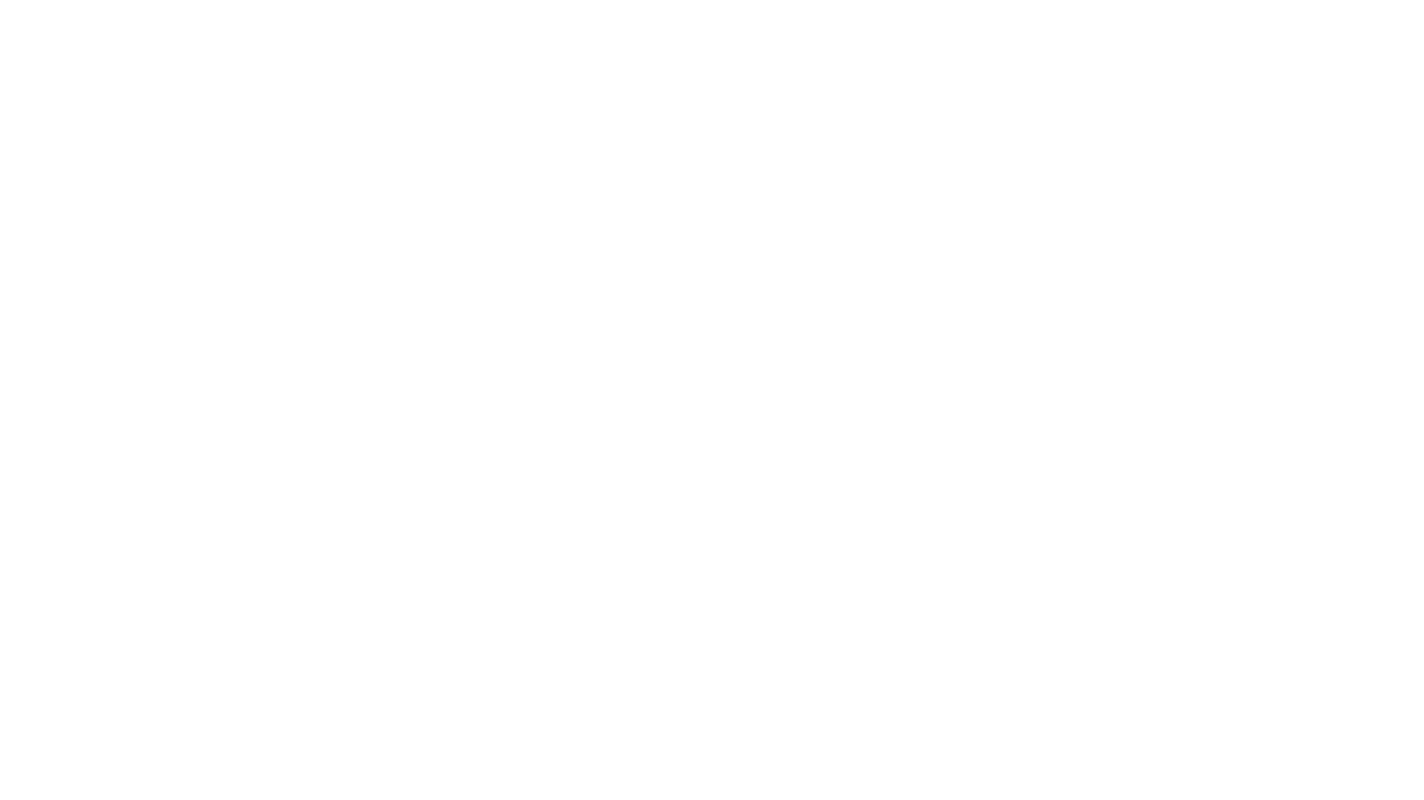
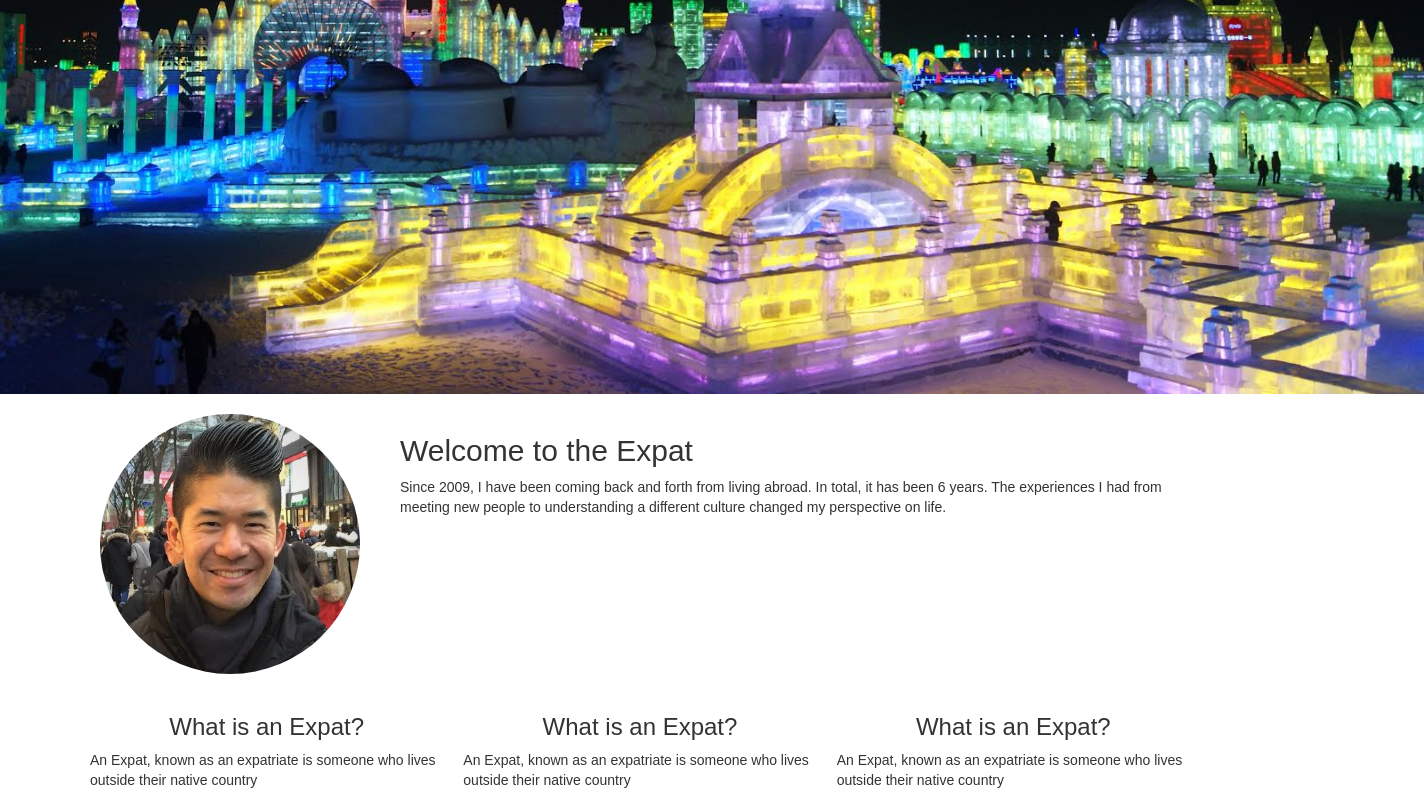
Before and after one commit to RyanOkamuro/expat-life, a React (Create React App) app: page / in a window 1280 px wide. Shown: the part 476-1276 px from the top of the page, 1424 px wide, since content can reach past the window. Before the commit the page ends 800 px from the top, so only its background shows below. Built offline with nearby package versions, Linux system fonts and the light colour scheme.

Commit message:
Create basic landing page

```diff
--- a/src/App.jsx
+++ b/src/App.jsx
@@ -1,18 +1,33 @@
-import React, { Component } from 'react';
-import { BrowserRouter as Router, Route } from 'react-router-dom';
+import React from 'react';
+import { BrowserRouter as Router, Route, Switch} from 'react-router-dom';
+import Home from './components/landing/Home';
 import './App.css';
 import CustomNavBar from './components/CustomNavBar';
 
-class App extends Component {
-  render() {
+export default function App() {
+  const blogPosts = [{
+    id: '1',
+    title: 'What is an Expat?',
+    blogEntry: 'An Expat, known as an expatriate is someone who lives outside their native country'
+  },{
+    id: '2',
+    title: 'What is an Expat?',
+    blogEntry: 'An Expat, known as an expatriate is someone who lives outside their native country'
+  }, {
+    id: '3',
+    title: 'What is an Expat?',
+    blogEntry: 'An Expat, known as an expatriate is someone who lives outside their native country'
+  }]
     return (
       <Router>
         <div>
           <CustomNavBar />
+          <main role='main'>
+            <Switch>
+              <Route exact path='/' component={ ()=> <Home blogPosts={blogPosts} /> } />
+            </Switch>
+          </main>
         </div>
       </Router>
     );
-  }
 }
-
-export default App;
--- /dev/null
+++ b/src/components/BloggingEntry.css
@@ -0,0 +1,4 @@
+
+h2 {
+    text-align: center;
+}
--- /dev/null
+++ b/src/components/landing/BloggingLanding.css
@@ -0,0 +1,9 @@
+
+h3 {
+    text-align: center;
+}
+
+.landing-featured-posts {
+    padding-left: 10px;
+    padding-right: 10px;
+}
--- /dev/null
+++ b/src/components/landing/BloggingLanding.jsx
@@ -0,0 +1,15 @@
+import React, { Component } from 'react';
+import './BloggingLanding.css'
+
+class BloggingLanding extends Component {
+    render() {
+        return (
+            <div className='landing-featured-posts'>
+                <h3>{this.props.blogPost.title}</h3>
+                <p>{this.props.blogPost.blogEntry}</p>
+            </div>
+        );
+    }
+}
+
+export default BloggingLanding;
--- /dev/null
+++ b/src/components/landing/Home.css
@@ -0,0 +1,36 @@
+
+.home-banner {
+    height: 800px;
+    display: block;
+    margin-left: auto;
+    margin-right: auto;
+}
+
+.landing-profile {
+    display: flex;
+    margin-left: 80px;
+    margin-right: 80px;
+}
+
+.profile-landing-pic {
+    padding: 20px;
+    border-radius: 1000px;
+    height: 300px;
+    width: 300px;
+}
+
+.landing-about {
+    flex: 2;
+    padding: 20px;
+    order: 2;
+}
+
+.landing-featured-articles {
+    display: flex;
+    margin-right: 80px;
+    margin-left: 80px;
+}
+
+.blog-entry {
+    flex: 3;
+}
--- /dev/null
+++ b/src/components/landing/Home.jsx
@@ -0,0 +1,32 @@
+import React, { Component } from 'react';
+import BloggingLanding from './BloggingLanding';
+import './Home.css';
+
+class Home extends Component {
+    render() {
+        const blogPosts = this.props.blogPosts.map((blogPost, index) => (
+            <div className='blog-entry' key={index}>
+                <BloggingLanding blogPost={blogPost} />
+            </div>
+        ))
+        return (
+            <div>
+                <img src='assets/Harbin.jpg' className='home-banner' alt='home-banner'></img>
+                <section role='region' className='landing-profile'>
+                    <img src='assets/me.jpg' className='profile-landing-pic' alt='profile-landing-pic'></img>
+                    <div className='landing-about'>
+                        <h2>Welcome to the Expat</h2>
+                        <p className='landing-bio'>Since 2009, I have been coming back and forth from living abroad.
+                        In total, it has been 6 years.  The experiences I had from meeting new people to understanding a
+                        different culture changed my perspective on life.</p>
+                    </div>
+                </section>
+                <section role='region' className='landing-featured-articles'>
+                    {blogPosts}
+                </section>
+            </div>
+        );
+    }
+}
+
+export default Home;
```
Also changed, not shown: src/components/BloggingEntry.jsx (added, +15 -0 lines), public/assets/Harbin.jpg (added), public/assets/Me.jpg (added).
